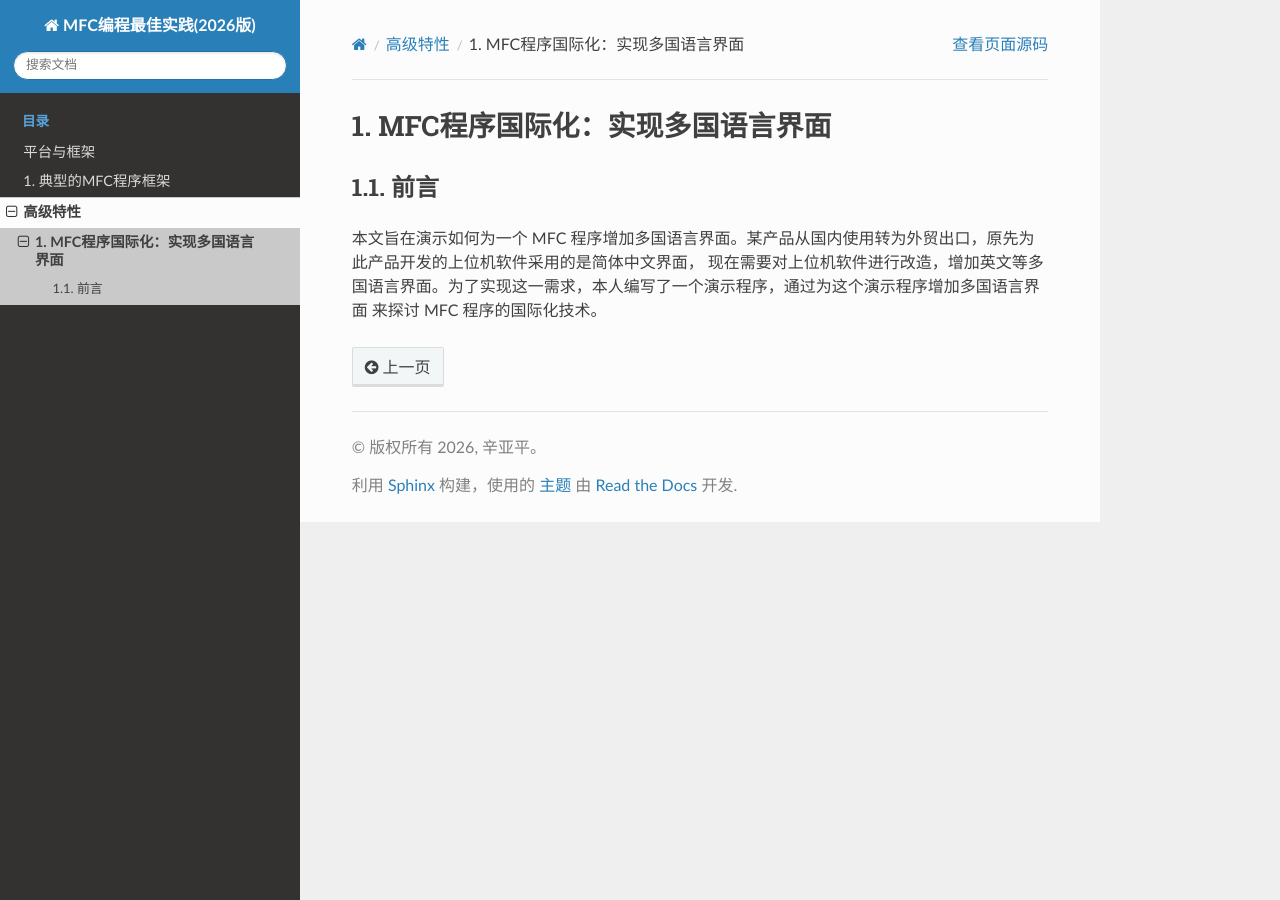
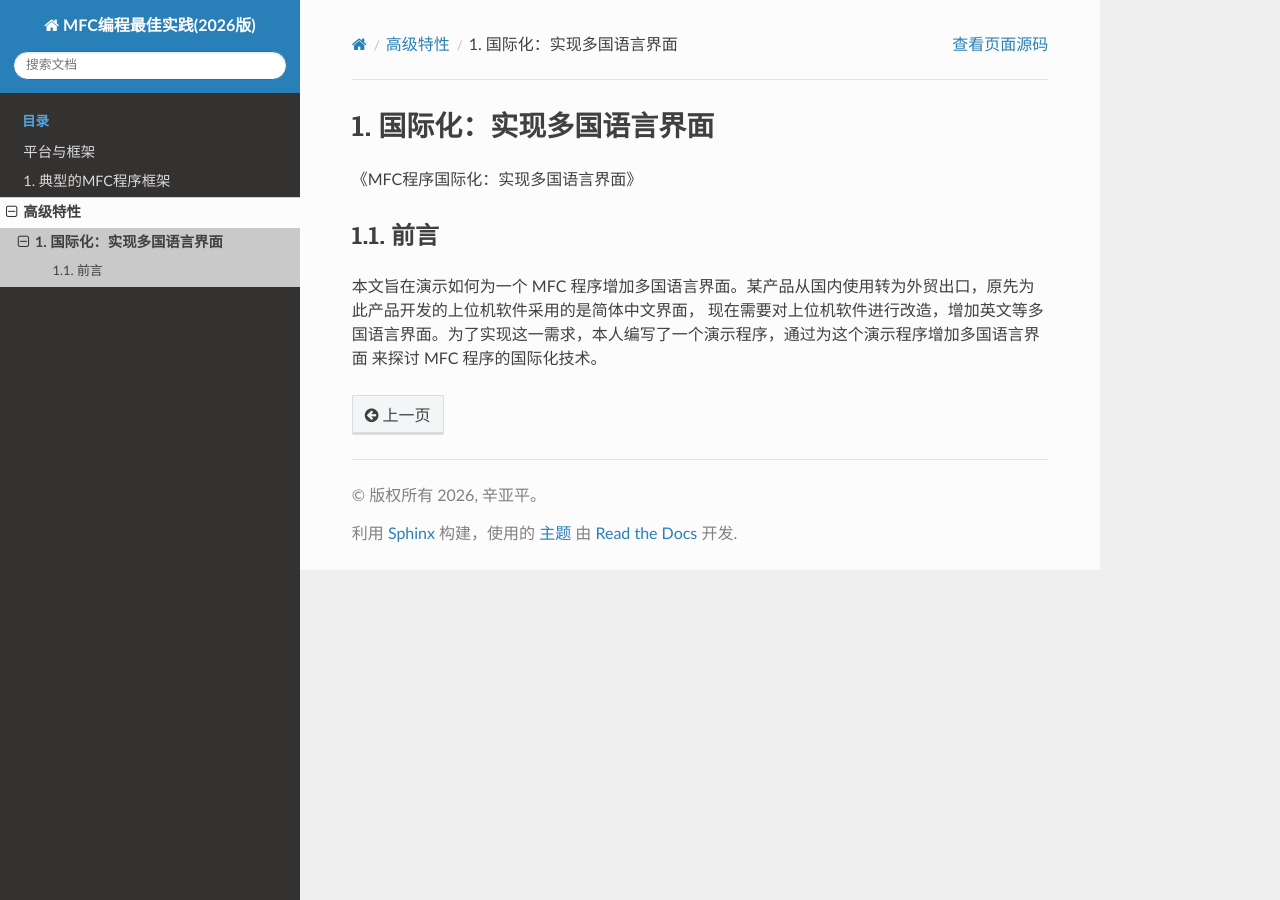
Before and after one commit to yapingxin/MFCBP2026, a Sphinx documentation site: the page built from docs/advanced-features/mfc_multilingual.rst, in a window 1280 px wide. Built offline with Sphinx 7.4.7 and the Read the Docs theme 3.1.0, drawn with Linux system fonts in a browser that asks for light colours.

Commit message:
Update mfc_multilingual.rst

```diff
--- a/docs/advanced-features/mfc_multilingual.rst
+++ b/docs/advanced-features/mfc_multilingual.rst
@@ -1,6 +1,8 @@
 
-MFC程序国际化：实现多国语言界面
-=================================
+国际化：实现多国语言界面
+=============================
+
+《MFC程序国际化：实现多国语言界面》
 
 前言
 ------
```
